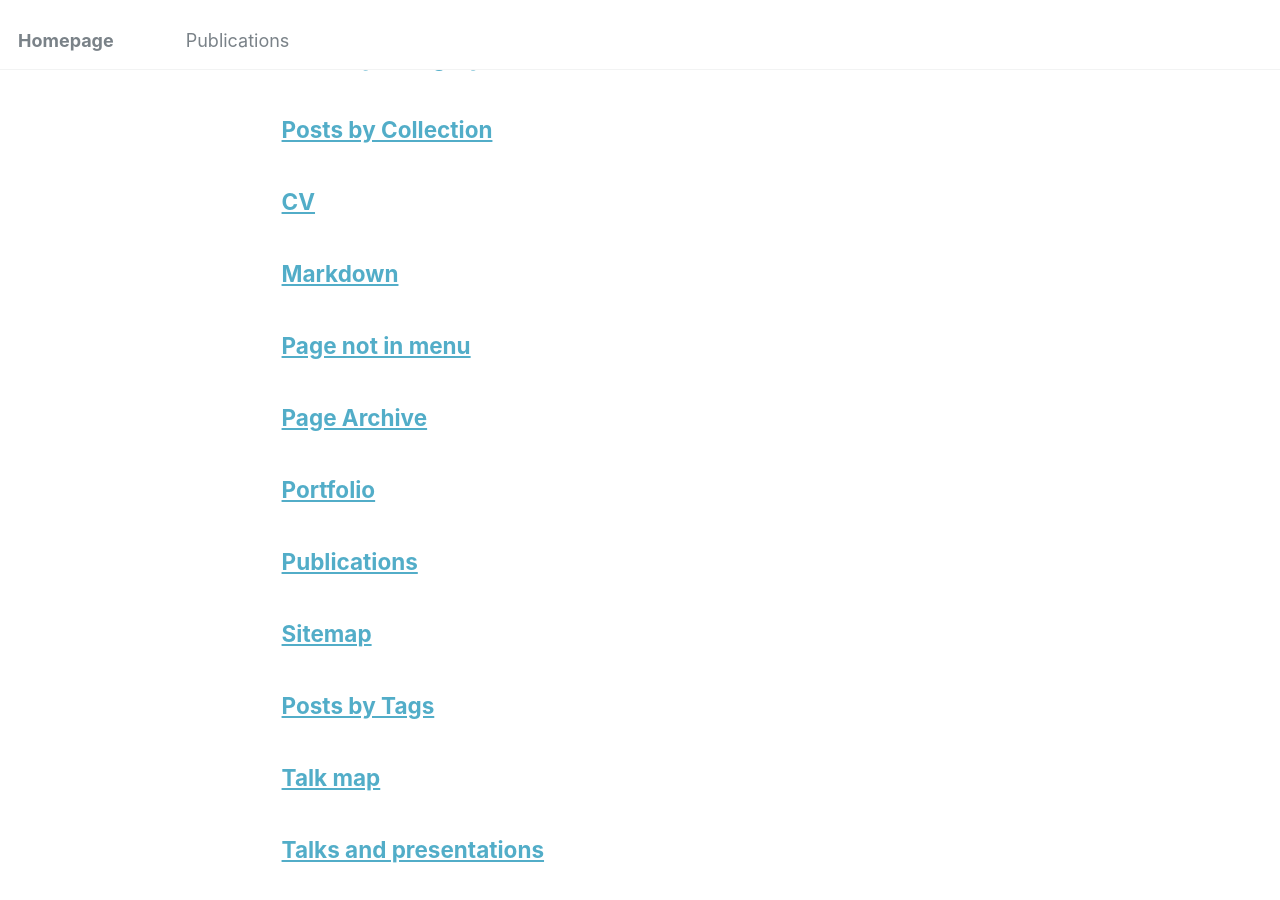
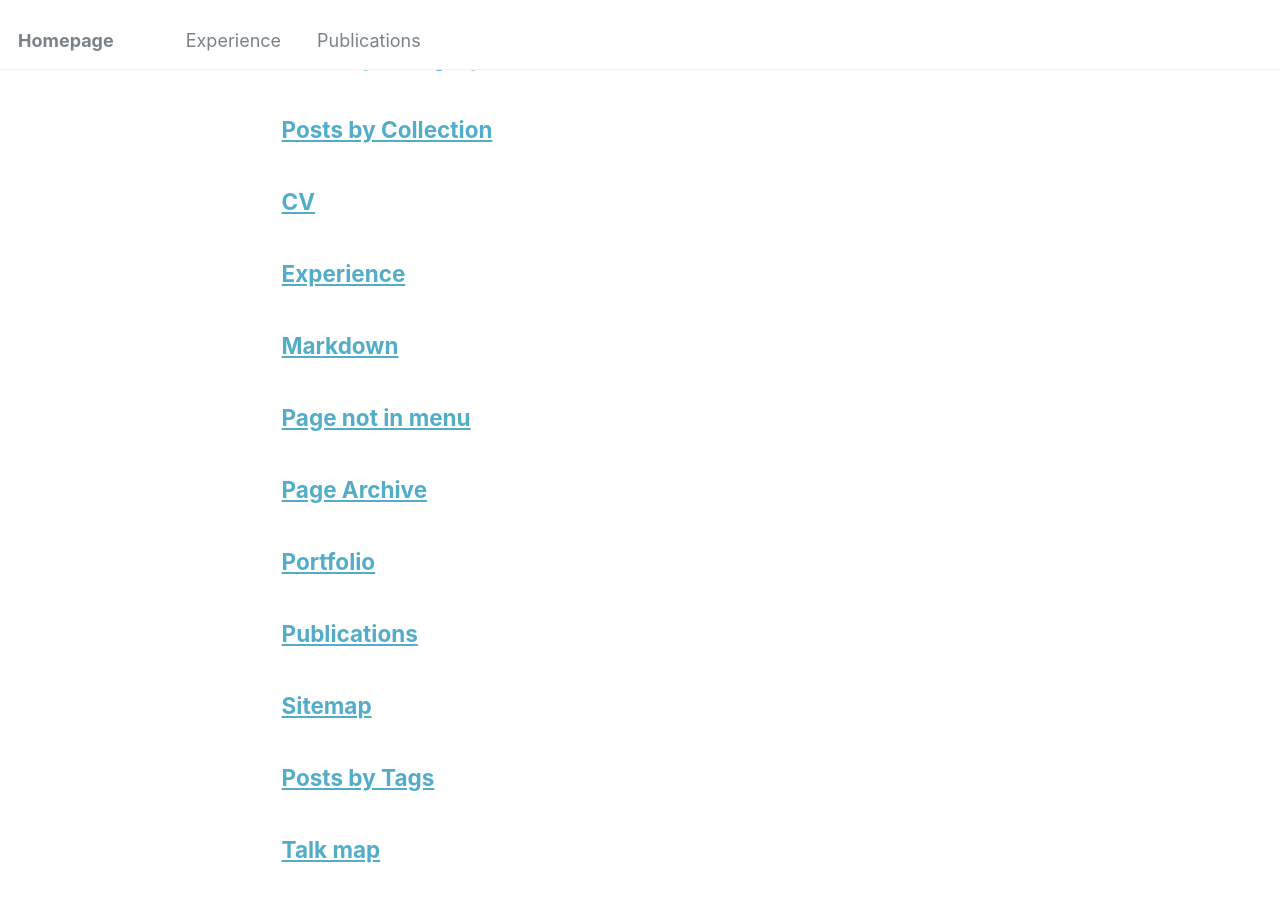
Before and after one commit to Ruiying-Ma/Ruiying-Ma.github.io, a Jekyll site: the page built from _pages/page-archive.html, in a window 1280 px wide and 900 px high, scrolled down 351 px. Built offline with Jekyll 4.4.1, drawn with Linux system fonts in a browser that asks for light colours.

Commit message:
add experience

```diff
--- a/_config.yml
+++ b/_config.yml
@@ -284,6 +284,14 @@
       layout: talk
       author_profile: true
       share: true
+  # _experience
+  - scope:
+      path: ""
+      type: experience
+    values:
+      layout: experience
+      author_profile: true
+      share: true
 
 
 # Sass/SCSS
--- a/_data/navigation.yml
+++ b/_data/navigation.yml
@@ -5,6 +5,9 @@
 # prevent it from being included in the site.
 
 main:
+  - title: "Experience"
+    url: /experience/
+
   - title: "Publications"
     url: /publications/
 
```
Also changed, not shown: _experience/2023-fall.md (added, +8 -0 lines), _pages/experience.html (added, +12 -0 lines).
